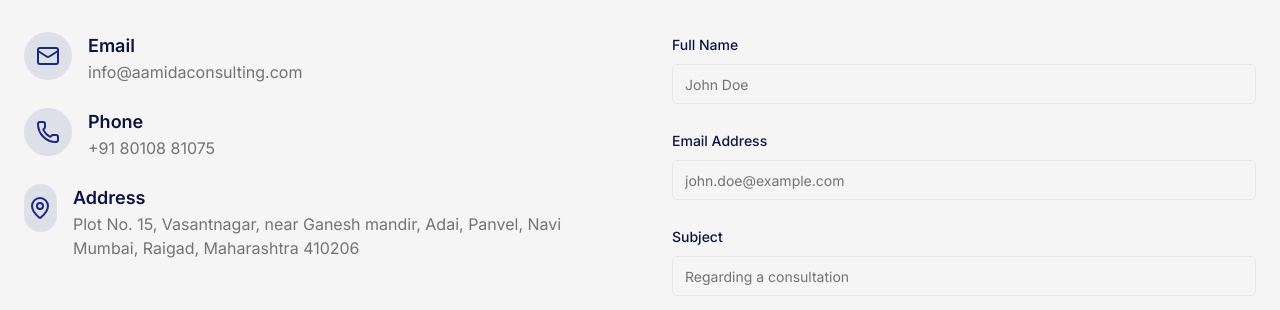
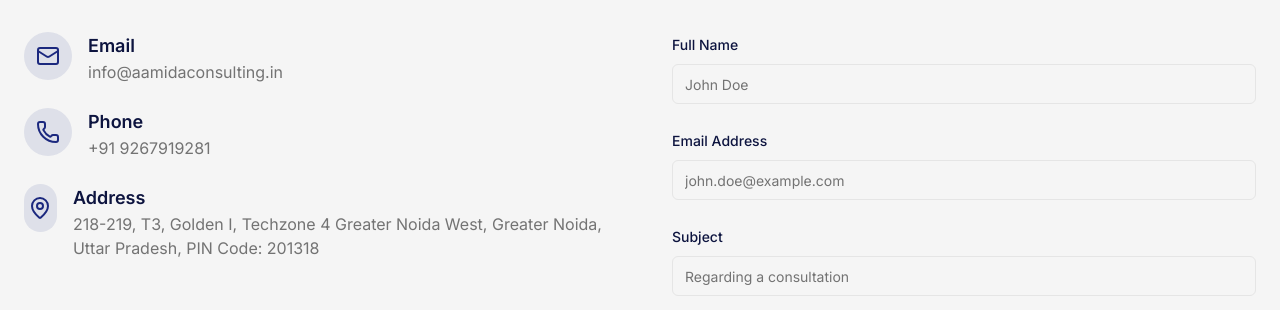
Before and after one commit to xynet7/Aamida-Consulting, a Next.js app: page /contact in a window 1280 px wide. Shown: the part 588-898 px from the top of the page. Built offline with nearby package versions, Linux system fonts and the light colour scheme.

Commit message:
in the contact us section add this email id --- info@aamidaconsulting.in

```diff
--- a/src/app/contact/page.tsx
+++ b/src/app/contact/page.tsx
@@ -20,19 +20,19 @@
     {
       Icon: Mail,
       title: t('email'),
-      value: "info@aamidaconsulting.com",
-      href: "mailto:info@aamidaconsulting.com",
+      value: "info@aamidaconsulting.in",
+      href: "mailto:info@aamidaconsulting.in",
     },
     {
       Icon: Phone,
       title: t('phone'),
-      value: "+91 80108 81075",
-      href: "tel:+918010881075",
+      value: "+91 9267919281",
+      href: "tel:+919267919281",
     },
     {
       Icon: MapPin,
       title: t('address'),
-      value: "Plot No. 15, Vasantnagar, near Ganesh mandir, Adai, Panvel, Navi Mumbai, Raigad, Maharashtra 410206",
+      value: "218-219, T3, Golden I, Techzone 4 Greater Noida West, Greater Noida, Uttar Pradesh, PIN Code: 201318",
     },
   ];
 
```
